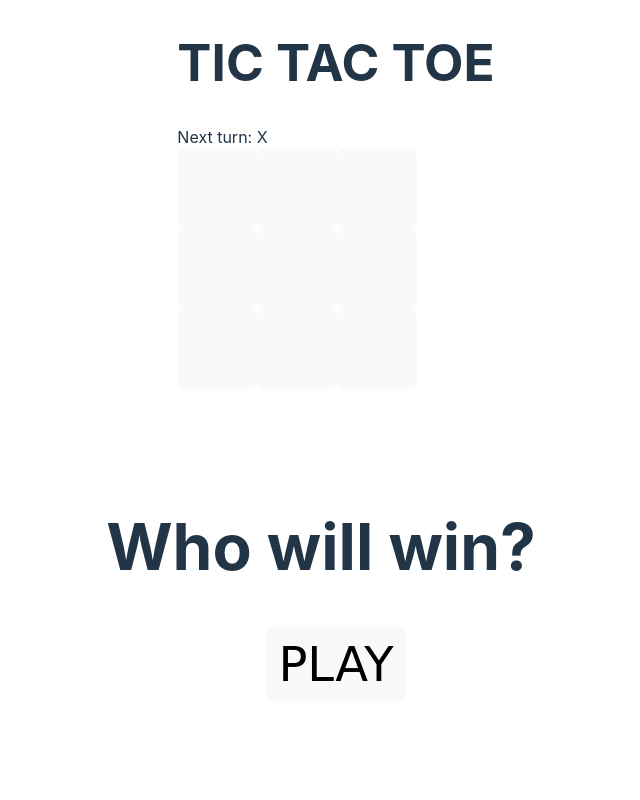
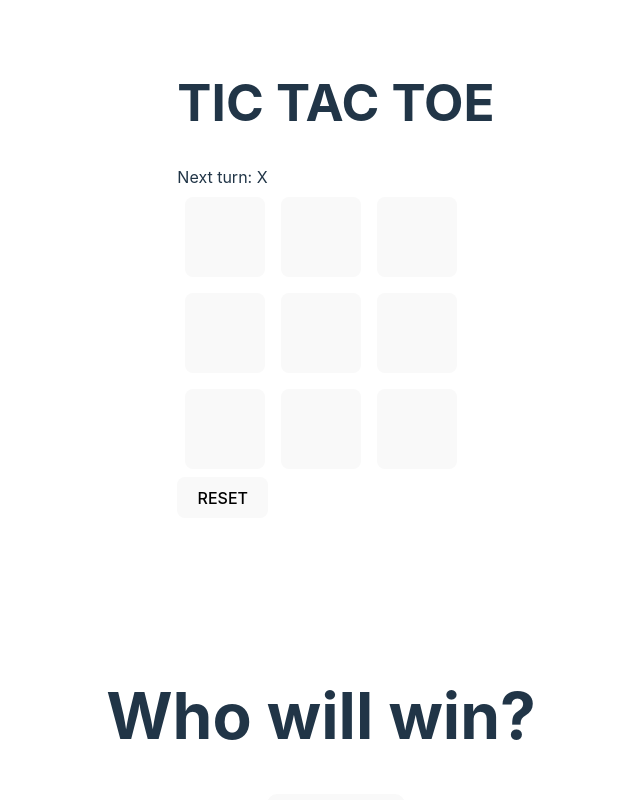
Before and after one commit to MarkoMikaelT/portfolio-react-app, a React (Vite) app: page / in a window 1280 px wide. Shown: the top 800 px of the page, without its empty margins (304-944 px from the left). Built offline with nearby package versions, Linux system fonts and the light colour scheme.

Commit message:
cleaned up styling

```diff
--- a/src/tictactoegame/TicTacGame.css
+++ b/src/tictactoegame/TicTacGame.css
@@ -1,5 +1,20 @@
+.tictacgame{
+    margin-top: 5vh;
+    margin-bottom: 5vh;
+}
+
+.btn-row{
+
+}
+
 .btn-square{
     width: 10vh;
     height: 10vh;
     font-size: 3vh;
+    margin: 1vh;
+    padding: 1vh;
 }
+.btn-square:after{
+    content: "";
+
+}
--- a/src/tictactoegame/TicTacGame.tsx
+++ b/src/tictactoegame/TicTacGame.tsx
@@ -3,7 +3,7 @@ import './TicTacGame.css'
 
 
 type squareProps = {
-  value : any[]
+  value : any
   onSquareClick : any
 }
 
@@ -53,7 +53,7 @@ const TicTacGame = () => {
     status = "Next turn: " + (isNext ? "X" : "O")
   }
 
-  function handleClick(i : number){
+  function HandleClick(i : number){
 
     if(squares[i] || WinCalc(squares)){
       return
@@ -70,26 +70,32 @@ const TicTacGame = () => {
     setIsNext(!isNext)
   }
 
+  function reset(){
+    setSquares(Array(9).fill(null))
+  }
+
   return (
     <div className='tictacgame'>
       <h1>TIC TAC TOE</h1>
       <div className='winstatus'>{status}</div>
-      <div className='btn-row'>
-        <Square value={squares[0]} onSquareClick={() => handleClick(0)}/>
-        <Square value={squares[1]} onSquareClick={() => handleClick(1)}/>
-        <Square value={squares[2]} onSquareClick={() => handleClick(2)}/>
+      <div className='grid-squares'>
+        <div className='btn-row'>
+          <Square value={squares[0]} onSquareClick={() => HandleClick(0)}/>
+          <Square value={squares[1]} onSquareClick={() => HandleClick(1)}/>
+          <Square value={squares[2]} onSquareClick={() => HandleClick(2)}/>
+        </div>
+        <div className='btn-row'>
+          <Square value={squares[3]} onSquareClick={() => HandleClick(3)}/>
+          <Square value={squares[4]} onSquareClick={() => HandleClick(4)}/>
+          <Square value={squares[5]} onSquareClick={() => HandleClick(5)}/>
+        </div>
+        <div className='btn-row'>
+          <Square value={squares[6]} onSquareClick={() => HandleClick(6)}/>
+          <Square value={squares[7]} onSquareClick={() => HandleClick(7)}/>
+          <Square value={squares[8]} onSquareClick={() => HandleClick(8)}/>
+        </div>
       </div>
-      <div className='btn-row'>
-        <Square value={squares[3]} onSquareClick={() => handleClick(3)}/>
-        <Square value={squares[4]} onSquareClick={() => handleClick(4)}/>
-        <Square value={squares[5]} onSquareClick={() => handleClick(5)}/>
-      </div>
-      <div className='btn-row'>
-        <Square value={squares[6]} onSquareClick={() => handleClick(6)}/>
-        <Square value={squares[7]} onSquareClick={() => handleClick(7)}/>
-        <Square value={squares[8]} onSquareClick={() => handleClick(8)}/>
-      </div>
-
+      <button className='btn-reset' onClick={() => reset()}>RESET</button>
     </div>
   )
 }
```
